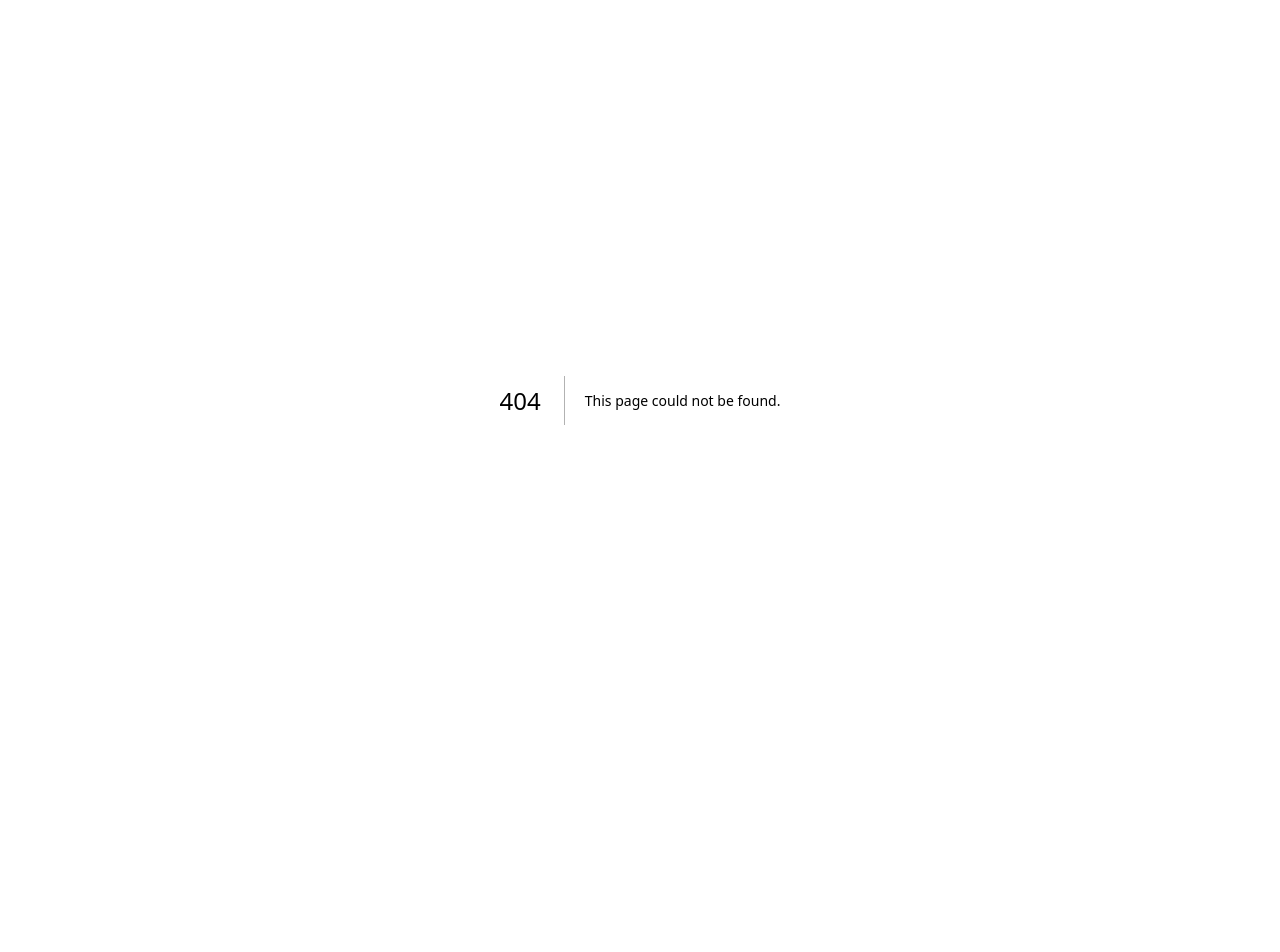
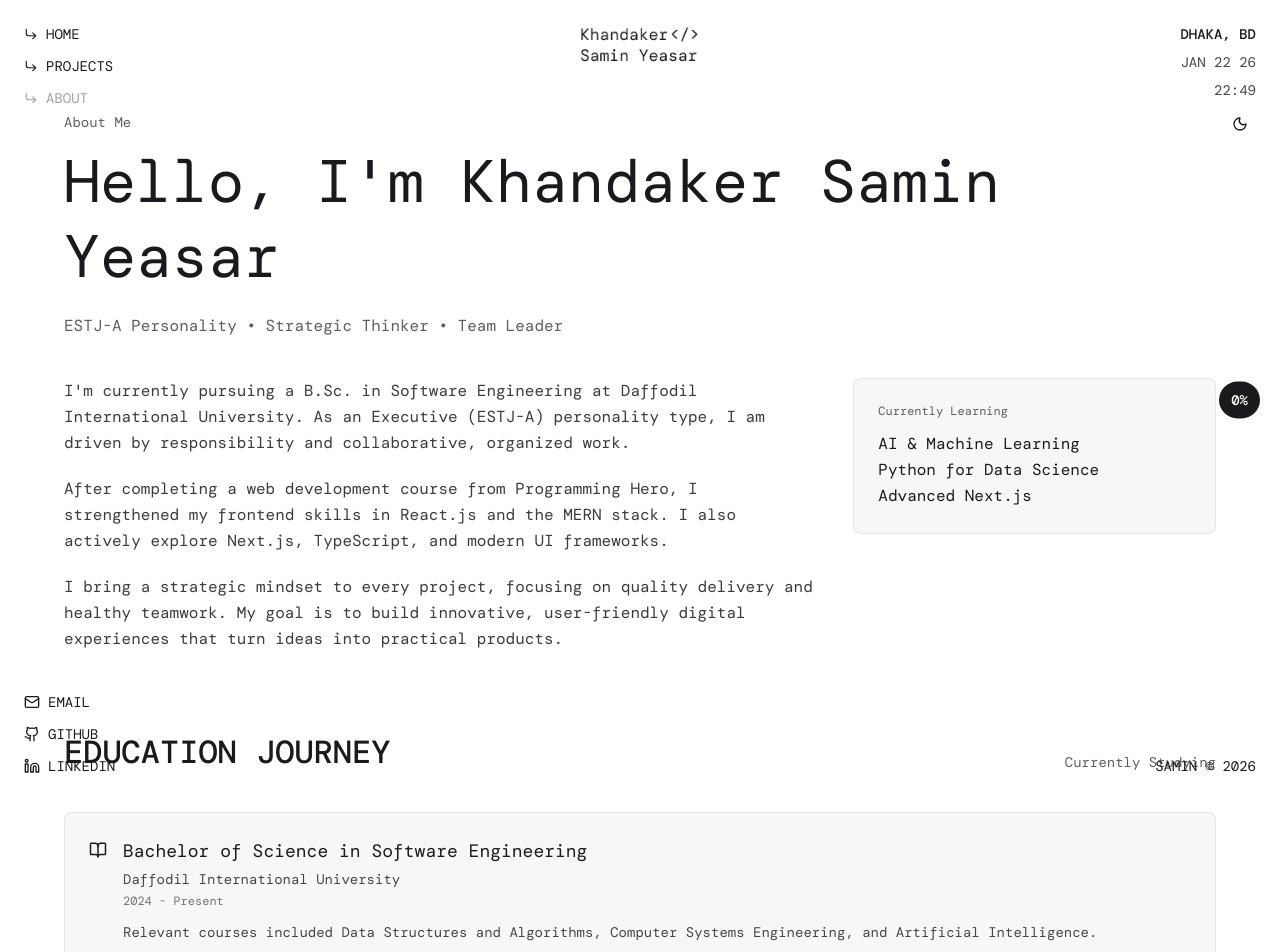
Before and after one commit to KhandakerSamin/FinalPortfolio_Samin, a Next.js app: page /about in a window 1280 px wide. Before the commit this address had no page. Shown: the top 952 px of the page. Before the commit the page ends 800 px from the top, so only its background shows below. Built offline with nearby package versions, Linux system fonts and the light colour scheme; a web font is replaced by a local one.

Commit message:
started work on about page

```diff
--- /dev/null
+++ b/src/app/about/page.js
@@ -0,0 +1,155 @@
+import React from 'react';
+import { BookOpen, GraduationCap, Sparkles, Users } from 'lucide-react';
+import Navbar from '@/components/Global/Navbar';
+import Footer from '@/components/Global/Footer';
+import Logo from '@/components/Global/Logo';
+import ScrollProgress from '@/components/Global/ScrollProgress';
+
+const educationItems = [
+  {
+    icon: BookOpen,
+    title: 'Bachelor of Science in Software Engineering',
+    institute: 'Daffodil International University',
+    period: '2024 - Present',
+    details:
+      'Relevant courses included Data Structures and Algorithms, Computer Systems Engineering, and Artificial Intelligence.',
+  },
+  {
+    icon: BookOpen,
+    title: 'Web Development Course',
+    institute: 'Programming Hero',
+    period: 'July 2023 - December 2023',
+    details:
+      'Completed frontend web development with React and simple backend work with Node.js through real-life projects.',
+  },
+  {
+    icon: BookOpen,
+    title: 'HSC in Science',
+    institute: 'Akhaura Cambrian College',
+    period: '2019 - 2021',
+    details:
+      'Completed higher secondary education in science with Higher Math as a major subject.',
+  },
+];
+
+const achievements = [
+  {
+    icon: GraduationCap,
+    title: 'Student Associate',
+    org: 'Data Science Lab, DIU',
+    details: 'Working on innovative data science projects and research.',
+  },
+  {
+    icon: Sparkles,
+    title: 'Ambassador',
+    org: 'Bondi Pathshala',
+    details: 'Representing and promoting educational initiatives.',
+  },
+  {
+    icon: Users,
+    title: 'Development Lead',
+    org: 'oriture',
+    details: 'Leading development direction with focus on delivery and team coordination.',
+  },
+];
+
+const AboutPage = () => {
+  return (
+    <div className="min-h-screen">
+      <Logo />
+      <Navbar />
+      <Footer />
+      <ScrollProgress />
+
+      <main className="px-4 md:px-8 pt-28 pb-16">
+        <section className="max-w-6xl mx-auto mb-20">
+          <p className="text-sm opacity-70 mb-3">About Me</p>
+          <h1 className="text-3xl md:text-5xl lg:text-6xl leading-tight mb-5">
+            Hello, I&apos;m Khandaker Samin Yeasar
+          </h1>
+          <p className="text-sm md:text-base opacity-70 mb-10">
+            ESTJ-A Personality • Strategic Thinker • Team Leader
+          </p>
+
+          <div className="grid grid-cols-1 lg:grid-cols-12 gap-8">
+            <div className="lg:col-span-8 space-y-5 text-sm md:text-base opacity-85 leading-relaxed">
+              <p>
+                I&apos;m currently pursuing a B.Sc. in Software Engineering at Daffodil International University. As an
+                Executive (ESTJ-A) personality type, I am driven by responsibility and collaborative, organized work.
+              </p>
+              <p>
+                After completing a web development course from Programming Hero, I strengthened my frontend skills in
+                React.js and the MERN stack. I also actively explore Next.js, TypeScript, and modern UI frameworks.
+              </p>
+              <p>
+                I bring a strategic mindset to every project, focusing on quality delivery and healthy teamwork. My
+                goal is to build innovative, user-friendly digital experiences that turn ideas into practical products.
+              </p>
+            </div>
+
+            <div className="lg:col-span-4">
+              <div className="skill-card-item rounded-lg p-6">
+                <p className="text-xs opacity-70 mb-3">Currently Learning</p>
+                <p className="text-sm md:text-base leading-relaxed">
+                  AI &amp; Machine Learning
+                  <br />
+                  Python for Data Science
+                  <br />
+                  Advanced Next.js
+                </p>
+              </div>
+            </div>
+          </div>
+        </section>
+
+        <section className="max-w-6xl mx-auto mb-20">
+          <div className="flex justify-between items-end mb-10 gap-5">
+            <h2 className="text-xl md:text-[32px] font-medium leading-tight">EDUCATION JOURNEY</h2>
+            <p className="text-xs md:text-sm opacity-70 text-right">Currently Studying</p>
+          </div>
+
+          <div className="grid grid-cols-1 gap-4">
+            {educationItems.map((item) => {
+              const Icon = item.icon;
+              return (
+                <article key={item.title} className="skill-card-item rounded-lg p-6">
+                  <div className="flex items-start gap-4">
+                    <Icon size={18} className="mt-1" />
+                    <div>
+                      <h3 className="text-base md:text-lg mb-1">{item.title}</h3>
+                      <p className="text-sm opacity-80 mb-1">{item.institute}</p>
+                      <p className="text-xs opacity-60 mb-3">{item.period}</p>
+                      <p className="text-sm opacity-80 leading-relaxed">{item.details}</p>
+                    </div>
+                  </div>
+                </article>
+              );
+            })}
+          </div>
+        </section>
+
+        <section className="max-w-6xl mx-auto">
+          <h2 className="text-xl md:text-[32px] font-medium leading-tight mb-10">ACHIEVEMENTS &amp; RECOGNITION</h2>
+
+          <div className="grid grid-cols-1 md:grid-cols-3 gap-4">
+            {achievements.map((item) => {
+              const Icon = item.icon;
+              return (
+                <article key={item.title} className="skill-card-item rounded-lg p-6">
+                  <div className="flex items-center gap-2 mb-3">
+                    <Icon size={18} />
+                    <h3 className="text-base">{item.title}</h3>
+                  </div>
+                  <p className="text-sm opacity-80 mb-2">{item.org}</p>
+                  <p className="text-sm opacity-70 leading-relaxed">{item.details}</p>
+                </article>
+              );
+            })}
+          </div>
+        </section>
+      </main>
+    </div>
+  );
+};
+
+export default AboutPage;
--- a/src/components/Global/Navbar.js
+++ b/src/components/Global/Navbar.js
@@ -3,7 +3,7 @@
 import React, { useState, useEffect } from 'react';
 import Link from 'next/link';
 import { usePathname } from 'next/navigation';
-import {  ArrowRight, CornerDownRight } from 'lucide-react';
+import { CornerDownRight } from 'lucide-react';
 import ThemeToggle from './ThemeToggle';
 
 const Navbar = () => {
@@ -11,6 +11,8 @@ const Navbar = () => {
   const [date, setDate] = useState('');
   const pathname = usePathname();
   const [activeSection, setActiveSection] = useState('home');
+  const isHomePage = pathname === '/';
+  const activeNav = isHomePage ? activeSection : pathname === '/about' ? 'about' : 'home';
 
   useEffect(() => {
     const updateDateTime = () => {
@@ -42,6 +44,10 @@ const Navbar = () => {
   }, []);
 
   useEffect(() => {
+    if (!isHomePage) {
+      return undefined;
+    }
+
     const handleScroll = () => {
       const sections = ['home', 'projects', 'about'];
       const scrollPosition = window.scrollY + 200;
@@ -62,7 +68,7 @@ const Navbar = () => {
     window.addEventListener('scroll', handleScroll);
     handleScroll();
     return () => window.removeEventListener('scroll', handleScroll);
-  }, []);
+  }, [isHomePage]);
 
   return (
     <>
@@ -71,25 +77,25 @@ const Navbar = () => {
         <Link
           href="/"
           className={`flex items-center gap-2 transition-opacity duration-300 ${
-            activeSection === 'home' ? 'opacity-40' : 'hover:opacity-50'
+            activeNav === 'home' ? 'opacity-40' : 'hover:opacity-50'
           }`}
         >
           <CornerDownRight size={14} />
           <span>HOME</span>
         </Link>
         <Link
-          href="#projects"
+          href={isHomePage ? '#projects' : '/#projects'}
           className={`flex items-center gap-2 transition-opacity duration-300 ${
-            activeSection === 'projects' ? 'opacity-40' : 'hover:opacity-50'
+            activeNav === 'projects' ? 'opacity-40' : 'hover:opacity-50'
           }`}
         >
           <CornerDownRight size={14} />
           <span>PROJECTS</span>
         </Link>
         <Link
-          href="#about"
+          href="/about"
           className={`flex items-center gap-2 transition-opacity duration-300 ${
-            activeSection === 'about' ? 'opacity-40' : 'hover:opacity-50'
+            activeNav === 'about' ? 'opacity-40' : 'hover:opacity-50'
           }`}
         >
           <CornerDownRight size={14} />
```
